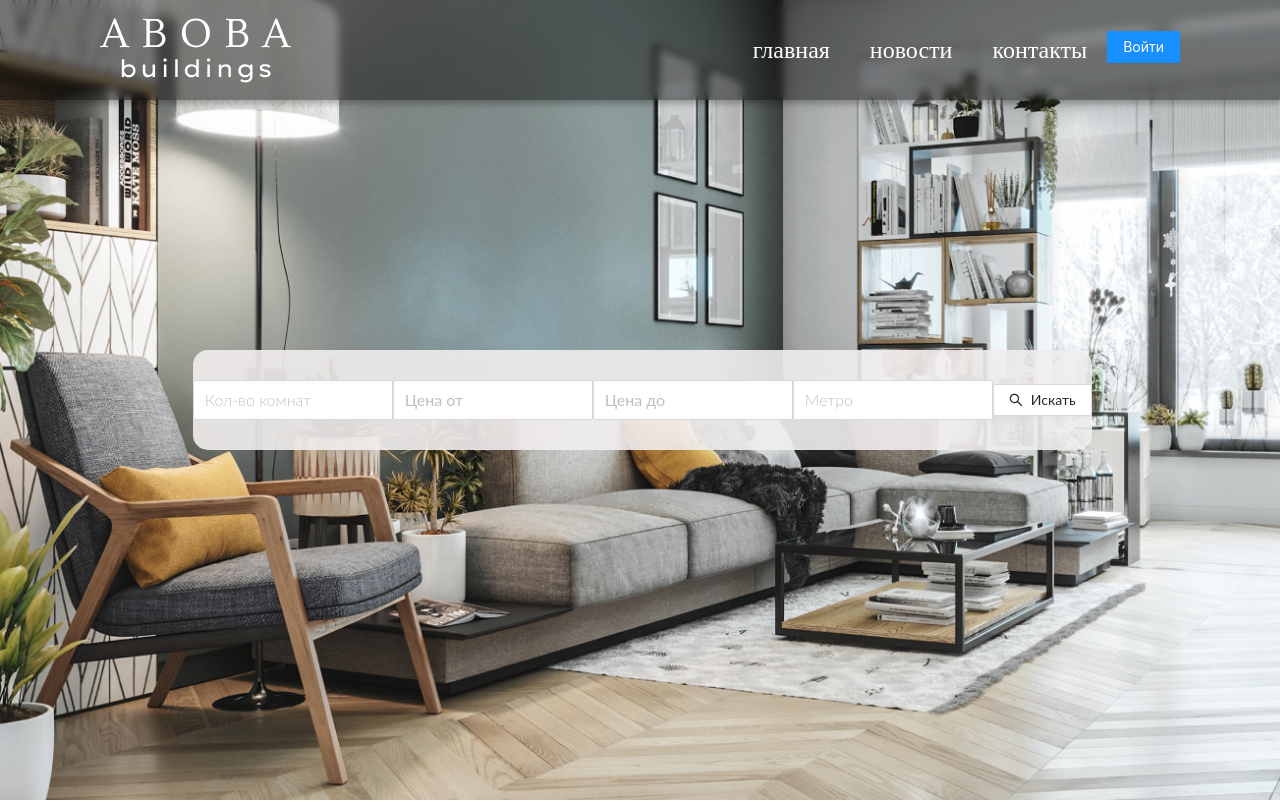
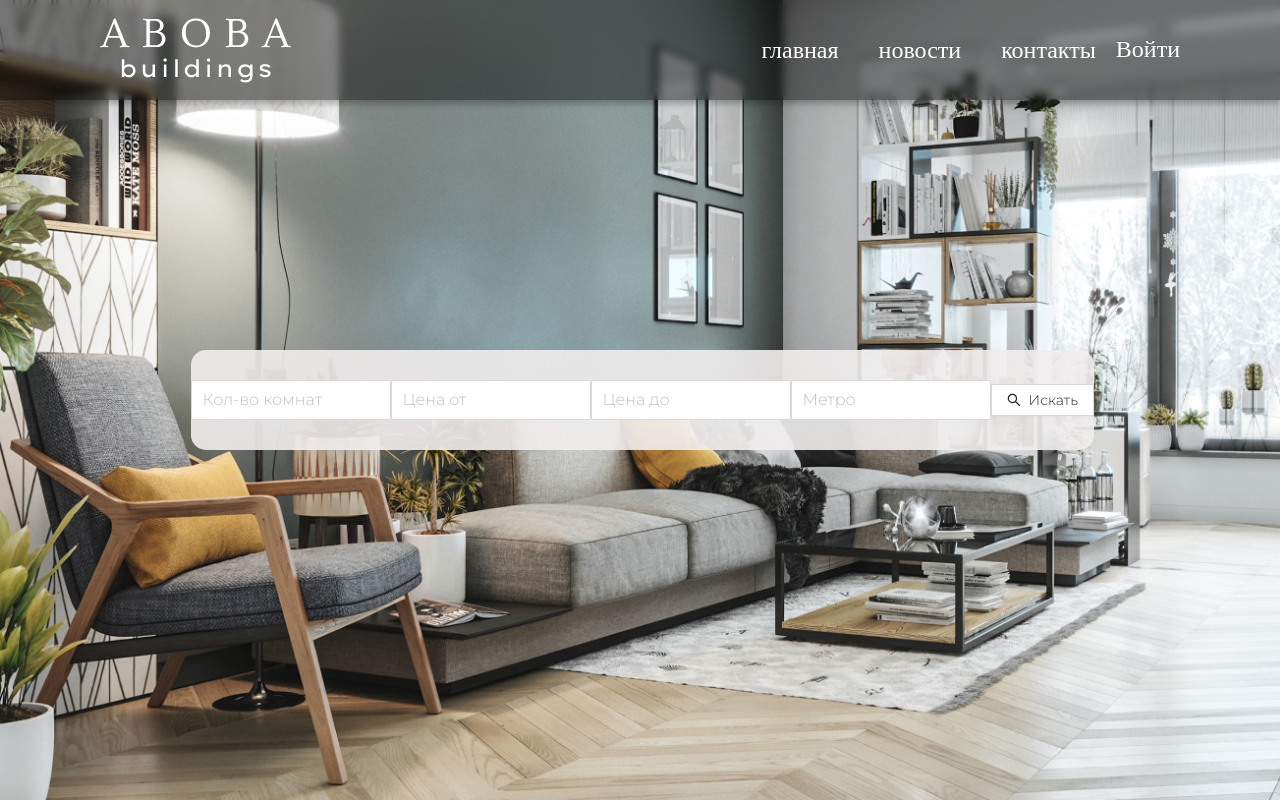
Before and after one commit to kaidarka/cursach, a React (Create React App) app: page / in a window 1280 px wide. Shown: the top 802 px of the page. Built offline with nearby package versions, Linux system fonts and the light colour scheme; no server answers; the database is empty.

Commit message:
Fix fonts + Login button

```diff
--- a/package.json
+++ b/package.json
@@ -9,11 +9,12 @@
     "@testing-library/user-event": "^12.1.10",
     "antd": "^4.17.3",
     "firebase": "^9.6.1",
+    "npm": "^8.3.0",
     "react": "^17.0.2",
     "react-dom": "^17.0.2",
     "react-firebase-hooks": "^4.0.1",
     "react-router-dom": "^5.3.0",
-    "react-scripts": "4.0.3",
+    "react-scripts": "^4.0.3",
     "web-vitals": "^1.0.1"
   },
   "scripts": {
--- a/public/index.html
+++ b/public/index.html
@@ -1,8 +1,11 @@
 <!DOCTYPE html>
-<html lang="en">
+<html lang="ru">
 <head>
     <meta charset="utf-8" />
     <link rel="icon" href="%PUBLIC_URL%/favicon.ico" />
+    <link rel="preconnect" href="https://fonts.googleapis.com">
+    <link rel="preconnect" href="https://fonts.gstatic.com" crossorigin>
+    <link href="https://fonts.googleapis.com/css2?family=Lato:wght@300;700&family=Montserrat:wght@300;700&display=swap" rel="stylesheet">
     <meta name="viewport" content="width=device-width, initial-scale=1" />
     <meta name="theme-color" content="#000000" />
     <meta
--- a/src/App.css
+++ b/src/App.css
@@ -43,6 +43,7 @@ body{
 }
 .topbar-button{
     display: flex;
+    align-items: center;
     color: white;
     font-size: 24px;
     font-weight: 400;
@@ -59,6 +60,34 @@ body{
     line-height: 30px;
     text-decoration: none;
     color: white
+}
+.topbar-button div:hover{
+    border-bottom: solid 2px #40a9ff;
+}
+#topbar-login{
+    display: flex;
+    align-items: center;
+    height: 37px;
+    text-align: center;
+    background: none;
+    border: none;
+    box-shadow: none;
+    line-height: 30px;
+    padding: 0px;
+}
+.ant-btn{
+    /*height: 100%;*/
+}
+#topbar-login span{
+    display: flex;
+    height: 100%;
+    font-family: 'Kranky', cursive;
+    font-size: 24px;
+    text-align: center;
+    line-height: 37px;
+}
+#topbar-login span:hover{
+    border-bottom: solid 2px #40a9ff;
 }
 /*Меню поиска*/
 .search-block{
@@ -77,7 +106,7 @@ body{
     align-items: center;
     background: rgba(241, 238, 238, 0.9);
     border-radius: 15px;
-    font-family: Lato;
+    font-family: Montserrat;
     font-weight: 300;
     font-size: 24px;
 }
@@ -115,7 +144,7 @@ body{
     border-radius: 0px 0px 14px 14px;
     width: 100%;
     height: 120px;
-    font-family: Lato;
+    font-family: Montserrat;
     font-size: 24px;
     line-height: 29px;
     font-weight: 300;
@@ -124,6 +153,9 @@ body{
     display: flex;
     justify-content: space-between;
     margin: 30px 0 20px;
+}
+.option-bold{
+    font-weight: 700;
 }
 .option-description-line1 div:first-child{
     font-weight: 500;
@@ -162,7 +194,7 @@ body{
     justify-content: center;
 }
 .rights span{
-    font-family: Lato;
+    font-family: Montserrat;
     font-weight: 400;
     font-size: 23px;
 }
--- a/src/components/Header.js
+++ b/src/components/Header.js
@@ -29,7 +29,7 @@ const Header = () => {
                     <div><a href="/">новости</a></div>
                     <div><a href="/">контакты</a></div>
                     {!user ?
-                        (<Button  type="primary" onClick={login}>Войти</Button>)
+                        (<Button id="topbar-login"  type="primary" onClick={login}>Войти</Button>)
                     :(
                         <>
                             <NavLink to={ADD_ROUTE}>
--- a/src/components/Main/Last.js
+++ b/src/components/Main/Last.js
@@ -16,8 +16,8 @@ const Last = () => {
                                 <img src={item.image} className="option-image"/>
                                 <div className="option-description">
                                     <div className="option-description-line1">
-                                        <div>{item.cost} р.</div>
-                                        <div>{item.square} кв. м</div>
+                                        <div><b>{item.cost}</b> р.</div>
+                                        <div><b className="option-bold">{item.square}</b> кв. м</div>
                                     </div>
                                     <div className="option-description-line2">м. {item.metro}</div>
                                 </div>
```
Also changed, not shown: 1 other file (tests, documents, lock files or other folders).
